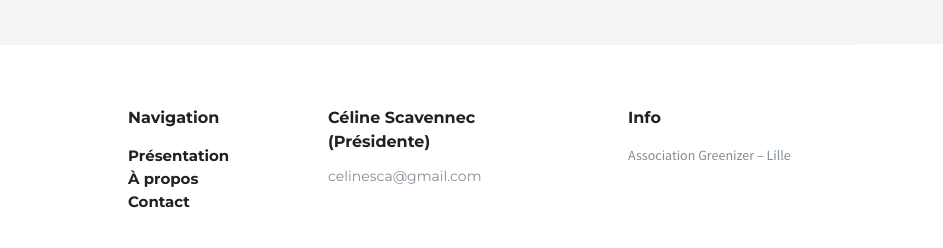
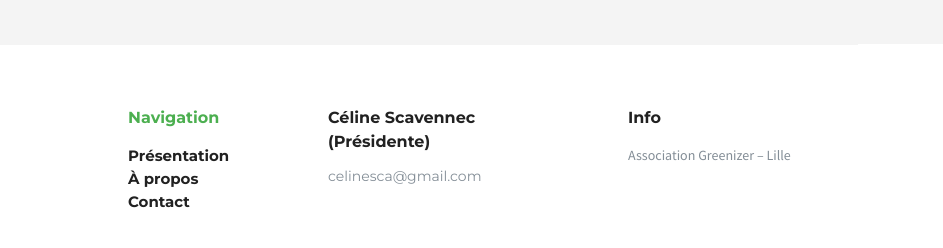
Before and after one commit to soDisaster/Greenizer, a plain HTML site: page index.html in a window 1280 px wide. Shown: the part 2474-2722 px from the top of the page, 337-1280 px from the left. Drawn offline with nearby package versions, Linux system fonts and the light colour scheme; files that its build step writes are made by us from their sources.

Commit message:
Couleur mot Navigation verte

```diff
--- a/index.html
+++ b/index.html
@@ -419,7 +419,7 @@
 						<p>Lorem ipsum dolor sit amet, feugiat delicat<br /> liberavisse id cum no quo.</p>
 					</div>
 					<div class="col-md-2">
-						<h4>Navigation</h4>
+						<h4 id="navigation">Navigation</h4>
 						<ul>
 							<li><a href="#presentation">Présentation</a></li>
 							<li><a href="#apropos">À propos</a></li>
--- a/scss/greenizer.scss
+++ b/scss/greenizer.scss
@@ -104,3 +104,5 @@
         }
     }
 }
+
+#navigation { color: #4CAF50;}
```
